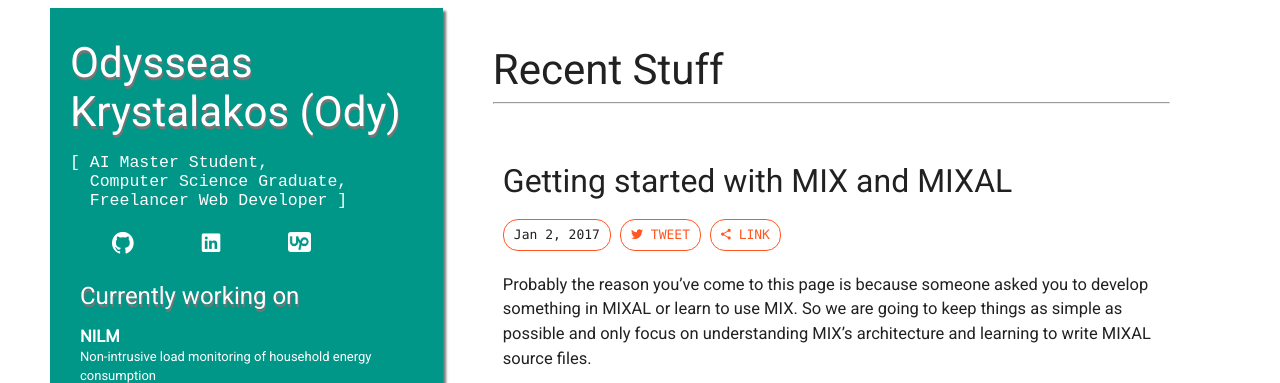
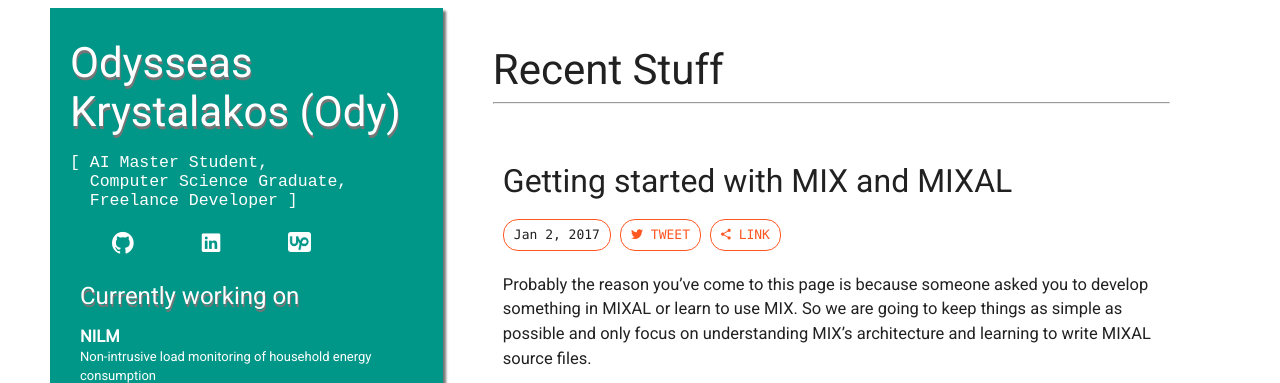
Before and after one commit to OdysseasKr/odysseaskr.github.io, a Jekyll site: the page built from index.html, in a window 1280 px wide. Shown: the top 383 px of the page. Built offline with Jekyll 4.4.1, drawn with Linux system fonts in a browser that asks for light colours; some web fonts are replaced.

Commit message:
Change freelance title

```diff
--- a/_config.yml
+++ b/_config.yml
@@ -7,7 +7,7 @@ lsi: false
 permalink: /:year/:month/:title.html
 
 title: "Odysseas Krystalakos (Ody)"
-description: ["AI Master Student", "Computer Science Graduate", "Freelancer Web Developer"]
+description: ["AI Master Student", "Computer Science Graduate", "Freelance Developer"]
 baseurl: ""
 url: "http://odysseaskr.github.io" # replace by your site's url
 twitter_username: your-name
```
